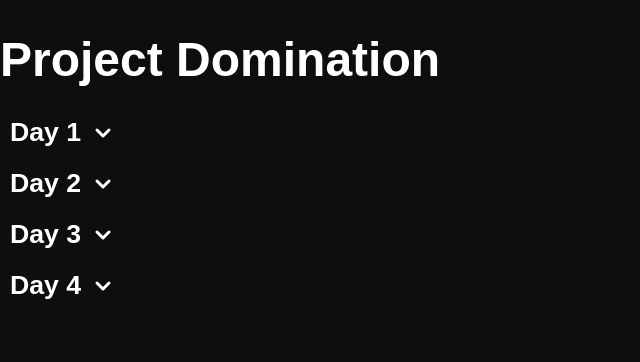
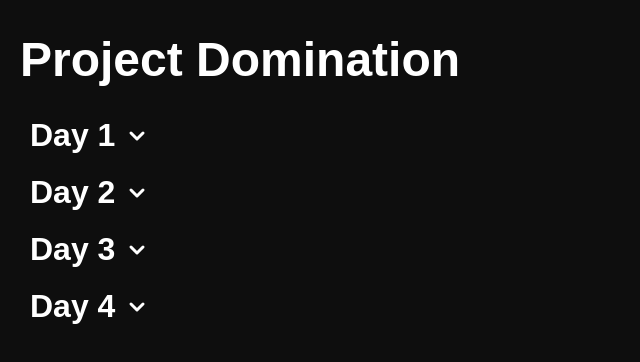
Before and after one commit to Andrii-Kuts/hs.react, a React (Vite) app: page / in a window 1280 px wide. Shown: the top 362 px of the page, without its empty margins (0-640 px from the left). Built offline with nearby package versions, Linux system fonts and the light colour scheme; a small style sheet from the web is missing.

Commit message:
Improved style

```diff
--- a/src/MainPage/MainPage.module.css
+++ b/src/MainPage/MainPage.module.css
@@ -2,6 +2,7 @@
   display: flex;
   flex-direction: column;
   gap: 20px;
+  margin: 0px 20px;
 }
 
 .title {
--- a/src/Plan/Contest/Contest.module.css
+++ b/src/Plan/Contest/Contest.module.css
@@ -14,7 +14,7 @@
   width: fit-content;
   color: var(--white);
   text-decoration: none;
-  font-size: 24px;
+  font-size: 22px;
 }
 
 .contest__title:hover {
--- a/src/Plan/Plan.module.css
+++ b/src/Plan/Plan.module.css
@@ -16,6 +16,7 @@
 .plan_step__button__title {
   margin: 0;
   color: var(--white);
+  font-size: 32px;
 }
 
 .plan_step__button__chevron {
@@ -24,7 +25,7 @@
 }
 
 .plan_step__separator {
-  background-color: var(--accent1);
+  background-color: var(--gray-dark);
   height: 1px;
   width: 400px;
   margin: 4px 0px 4px 8px;
```
